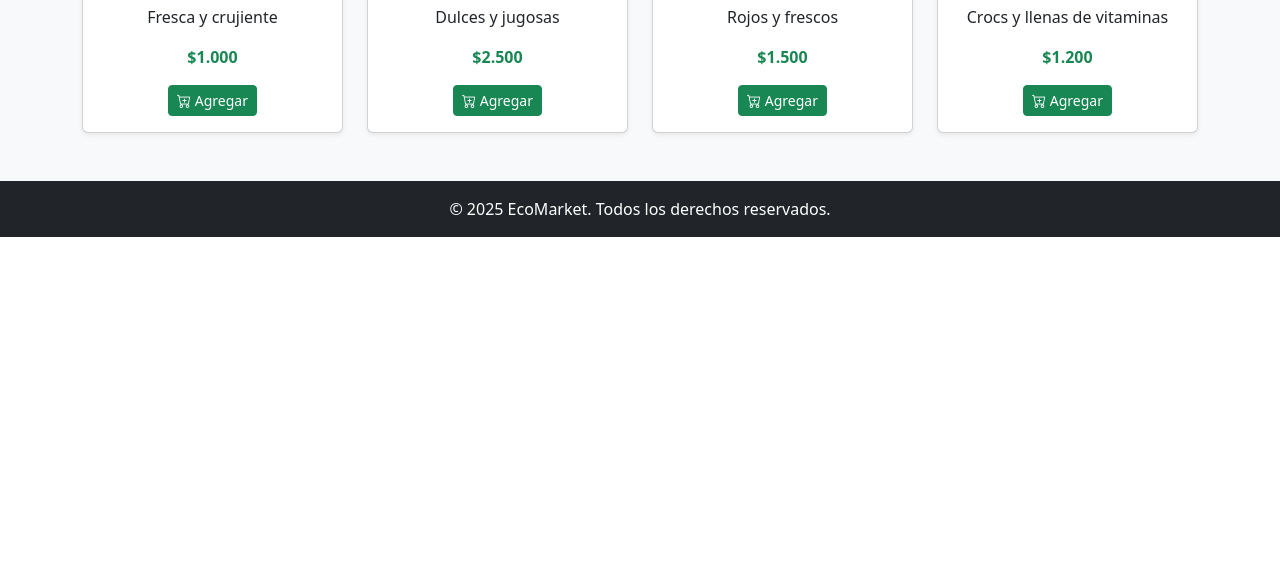
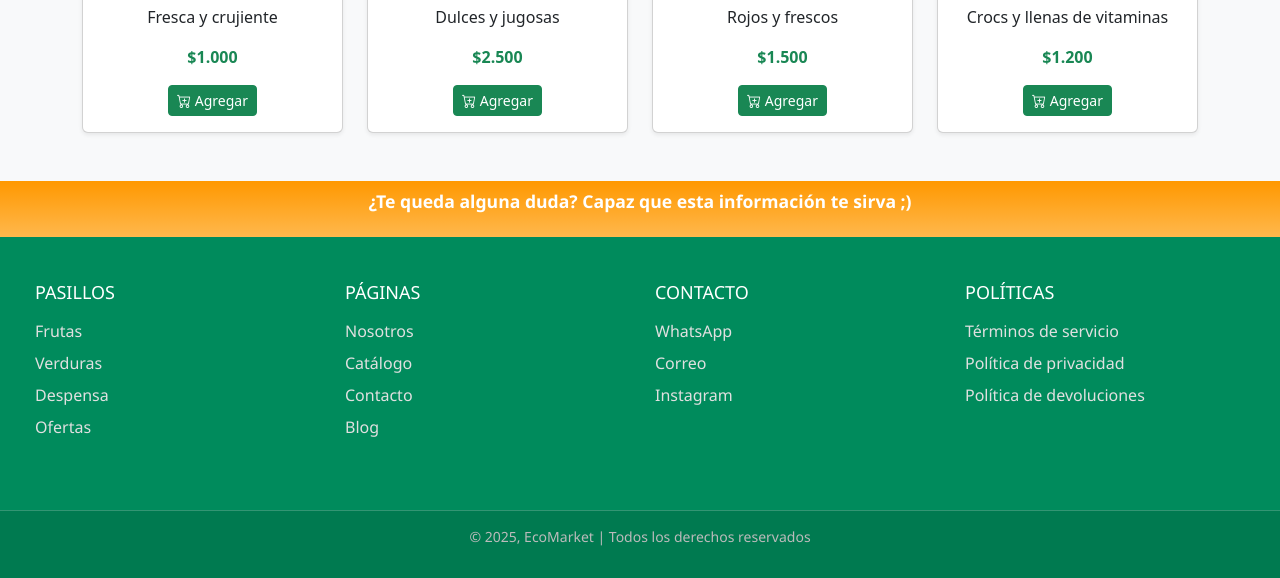
Before and after one commit to runawaydark/Ecomarket, a plain HTML site: page frontend sprint 3/index.html in a window 1280 px wide. Shown: the part 1577-2155 px from the top of the page. Before the commit the page ends 1814 px from the top, so only its background shows below. Drawn offline with nearby package versions, Linux system fonts and the light colour scheme.

Commit message:
cambios y termino de frontend del footer

```diff
--- a/frontend sprint 3/assets/css/style.css
+++ b/frontend sprint 3/assets/css/style.css
@@ -50,3 +50,149 @@
 .card .btn:hover {
   background-color: #145a32;
 }
+
+/* ==== FOOTER ==== */
+.footer {
+  background: #008b5c;
+  color: white;
+  padding-top: 0;
+  font-family: 'Segoe UI', sans-serif;
+}
+
+/* Barra superior del footer */
+.footer-top {
+    background: linear-gradient(180deg, #ff9800, #ffb84d);
+    padding: 6px 0; /* más delgada */
+    text-align: center;
+    color: white;
+    font-weight: bold;
+    font-size: 1.1em;
+    line-height: 1.6em; /* centra verticalmente el texto */
+}
+
+/* Contenedor principal del footer */
+.footer-container, .footer-content {
+    display: flex;
+    justify-content: space-around;
+    flex-wrap: wrap;
+    width: 100%; /* ahora ocupa todo el ancho */
+    margin: 0;   /* elimina márgenes laterales */
+    padding: 30px 20px;
+}
+
+
+.footer-container {
+    display: flex;
+    justify-content: space-around;
+    flex-wrap: wrap;
+    max-width: 1200px;
+    margin: 0 auto;
+}
+
+/* Títulos de secciones */
+.footer-section h4 {
+    font-size: 1.2em;
+    color: #fff; /* Blanco puro */
+    margin-bottom: 10px;
+    text-align: left; /* alineado a la izquierda */
+}
+
+/* Links del footer */
+.footer-section ul {
+    list-style: none;
+    padding: 0;
+}
+
+.footer-section ul li {
+    margin-bottom: 8px;
+    text-align: left;
+}
+
+.footer-section ul li a {
+    text-decoration: none;
+    color: #cccccc; /* gris claro */
+    transition: color 0.3s ease;
+}
+
+.footer-section ul li a:hover {
+    color: #ffffff; /* se vuelve blanco */
+}
+
+/* Línea divisoria sutil */
+.footer-divider {
+    border-top: 1px solid rgba(255, 255, 255, 0.2);
+    margin: 20px 0;
+}
+
+/* Texto final */
+.footer-bottom {
+    text-align: center;
+    color: #bbb;
+    font-size: 0.9em;
+    margin-top: 10px;
+}
+
+.footer-content {
+  display: flex;
+  justify-content: space-around;
+  flex-wrap: wrap;
+  padding: 30px 20px;
+}
+
+.footer-section {
+  flex: 1 1 200px;
+  margin: 15px;
+  text-align: left;
+}
+
+.footer-section h4 {
+  font-size: 18px;
+  margin-bottom: 15px;
+  color: #ffffff;
+}
+
+.footer-section ul {
+  list-style: none;
+  padding: 0;
+}
+
+.footer-section ul li {
+  margin-bottom: 8px;
+}
+
+.footer-section ul li a {
+  color: #e0e0e0;
+  text-decoration: none;
+  transition: 0.3s;
+}
+
+.footer-section ul li a:hover {
+  color: #ffffff;
+  text-decoration: underline;
+}
+
+.footer-bottom {
+  text-align: center;
+  padding: 15px 10px;
+  background: #007a50;
+  font-size: 14px;
+  border-top: 1px solid rgba(255, 255, 255, 0.2);
+}
+
+/* ==== RESPONSIVE ==== */
+@media (max-width: 900px) {
+  .footer-content {
+    justify-content: space-between;
+  }
+}
+
+@media (max-width: 600px) {
+  .footer-content {
+    flex-direction: column;
+    align-items: center;
+    text-align: center;
+  }
+  .footer-section {
+    text-align: center;
+  }
+}
--- a/frontend sprint 3/index.html
+++ b/frontend sprint 3/index.html
@@ -188,10 +188,56 @@
     </section>
 
 
-    <!-- FOOTER -->
-    <footer class="bg-dark text-white text-center py-3">
-        <p class="m-0">&copy; 2025 EcoMarket. Todos los derechos reservados.</p>
+    <!-- Footer -->
+    <footer class="footer">
+    <div class="footer-top">
+        <p>¿Te queda alguna duda? Capaz que esta información te sirva ;)</p>
+    </div>
+    <div class="footer-content">
+        <div class="footer-section">
+        <h4>PASILLOS</h4>
+        <ul>
+            <li><a href="#">Frutas</a></li>
+            <li><a href="#">Verduras</a></li>
+            <li><a href="#">Despensa</a></li>
+            <li><a href="#">Ofertas</a></li>
+        </ul>
+        </div>
+
+        <div class="footer-section">
+        <h4>PÁGINAS</h4>
+        <ul>
+            <li><a href="#">Nosotros</a></li>
+            <li><a href="#">Catálogo</a></li>
+            <li><a href="#">Contacto</a></li>
+            <li><a href="#">Blog</a></li>
+        </ul>
+        </div>
+
+        <div class="footer-section">
+        <h4>CONTACTO</h4>
+        <ul>
+            <li><a href="#">WhatsApp</a></li>
+            <li><a href="#">Correo</a></li>
+            <li><a href="#">Instagram</a></li>
+        </ul>
+        </div>
+
+        <div class="footer-section">
+        <h4>POLÍTICAS</h4>
+        <ul>
+            <li><a href="#">Términos de servicio</a></li>
+            <li><a href="#">Política de privacidad</a></li>
+            <li><a href="#">Política de devoluciones</a></li>
+        </ul>
+        </div>
+    </div>
+
+    <div class="footer-bottom">
+        <p>© 2025, EcoMarket | Todos los derechos reservados</p>
+    </div>
     </footer>
+
 
     <script src="https://cdn.jsdelivr.net/npm/bootstrap@5.3.3/dist/js/bootstrap.bundle.min.js"></script>
     </body>
```
